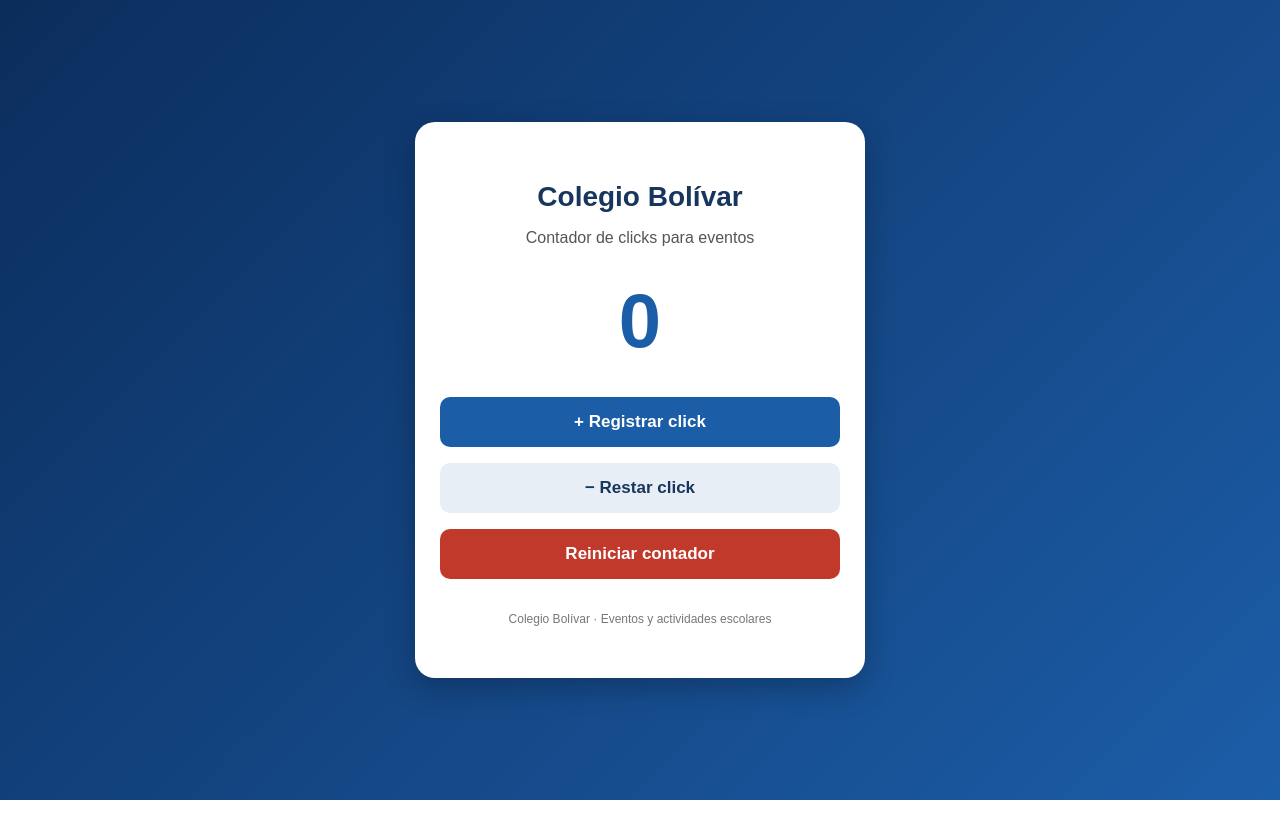
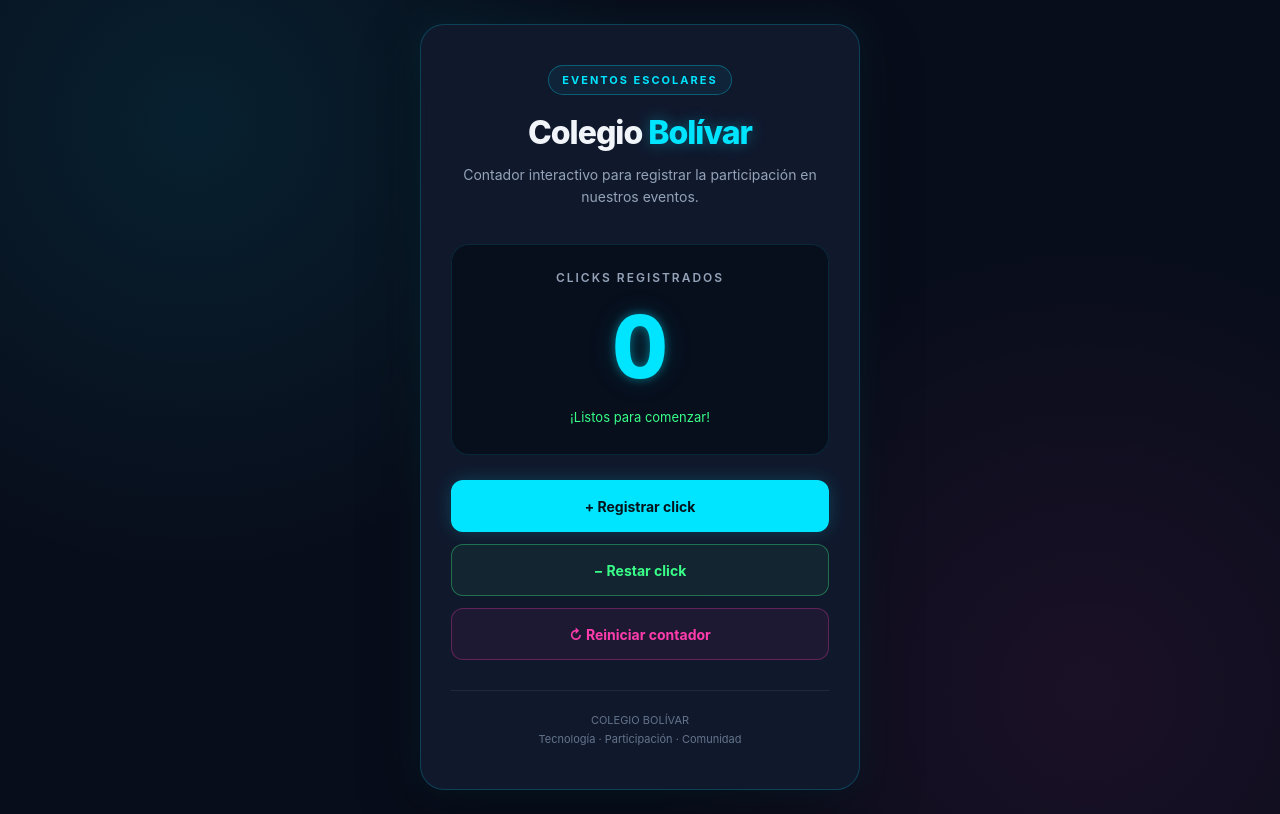
Before and after one commit to sofiarossopaz-byte/my-first-app, a plain HTML site: page index.html in a window 1280 px wide. Drawn offline with Linux system fonts and the light colour scheme.

Commit message:
v2: Estilos Dark Mode agregados en rama feature-design

```diff
--- a/index.html
+++ b/index.html
@@ -3,120 +3,261 @@
 <head>
     <meta charset="UTF-8">
     <meta name="viewport" content="width=device-width, initial-scale=1.0">
+    <meta name="theme-color" content="#080d1b">
     <title>Contador de Eventos | Colegio Bolívar</title>
+
     <style>
+        :root {
+            --fondo: #080d1b;
+            --tarjeta: #111a2e;
+            --azul-neon: #00e5ff;
+            --verde-neon: #39ff88;
+            --rosa-neon: #ff3cac;
+            --texto: #f1f5f9;
+            --texto-secundario: #94a3b8;
+            --borde: rgba(0, 229, 255, 0.2);
+        }
+
         * {
             box-sizing: border-box;
+            margin: 0;
+            padding: 0;
         }
 
         body {
-            margin: 0;
             min-height: 100vh;
             display: flex;
             justify-content: center;
             align-items: center;
-            font-family: Arial, sans-serif;
-            background: linear-gradient(135deg, #0b2d5c, #1c5da8);
-            color: #ffffff;
+            padding: 24px;
+            font-family: "Inter", "Segoe UI", Roboto, Arial, sans-serif;
+            background:
+                radial-gradient(
+                    circle at 15% 15%,
+                    rgba(0, 229, 255, 0.09),
+                    transparent 35%
+                ),
+                radial-gradient(
+                    circle at 85% 85%,
+                    rgba(255, 60, 172, 0.08),
+                    transparent 35%
+                ),
+                var(--fondo);
+            color: var(--texto);
         }
 
         .contenedor {
-            width: 90%;
-            max-width: 450px;
-            padding: 40px 25px;
+            width: 100%;
+            max-width: 440px;
+            padding: 40px 30px;
             text-align: center;
-            background: #ffffff;
-            color: #17365d;
-            border-radius: 20px;
-            box-shadow: 0 10px 30px rgba(0, 0, 0, 0.25);
+            background: rgba(17, 26, 46, 0.95);
+            border: 1px solid var(--borde);
+            border-radius: 24px;
+            box-shadow:
+                0 0 35px rgba(0, 229, 255, 0.07),
+                0 20px 60px rgba(0, 0, 0, 0.4);
+            backdrop-filter: blur(12px);
+        }
+
+        .etiqueta {
+            display: inline-block;
+            margin-bottom: 18px;
+            padding: 7px 13px;
+            border: 1px solid rgba(0, 229, 255, 0.3);
+            border-radius: 30px;
+            color: var(--azul-neon);
+            background: rgba(0, 229, 255, 0.06);
+            font-size: 11px;
+            font-weight: 700;
+            letter-spacing: 2px;
+            text-transform: uppercase;
         }
 
         h1 {
-            margin-bottom: 10px;
-            font-size: 28px;
+            margin-bottom: 12px;
+            font-size: clamp(25px, 6vw, 32px);
+            font-weight: 800;
+            letter-spacing: -1px;
         }
 
-        .subtitulo {
-            margin-bottom: 30px;
-            color: #555555;
-            font-size: 16px;
+        h1 span {
+            color: var(--azul-neon);
+            text-shadow: 0 0 15px rgba(0, 229, 255, 0.35);
+        }
+
+        .descripcion {
+            margin-bottom: 35px;
+            color: var(--texto-secundario);
+            font-size: 14px;
+            line-height: 1.6;
+        }
+
+        .contador-panel {
+            padding: 25px 15px;
+            margin-bottom: 25px;
+            background: rgba(5, 10, 23, 0.7);
+            border: 1px solid rgba(0, 229, 255, 0.12);
+            border-radius: 18px;
+        }
+
+        .contador-label {
+            color: var(--texto-secundario);
+            font-size: 12px;
+            font-weight: 600;
+            letter-spacing: 2px;
+            text-transform: uppercase;
         }
 
         .contador {
-            margin: 25px 0;
-            font-size: 76px;
-            font-weight: bold;
-            color: #1c5da8;
-            transition: transform 0.15s ease;
+            margin: 15px 0;
+            color: var(--azul-neon);
+            font-size: clamp(65px, 15vw, 86px);
+            font-weight: 800;
+            line-height: 1.1;
+            font-variant-numeric: tabular-nums;
+            text-shadow:
+                0 0 10px rgba(0, 229, 255, 0.45),
+                0 0 30px rgba(0, 229, 255, 0.15);
+            transition: transform 0.2s ease;
         }
 
         .contador.animar {
-            transform: scale(1.15);
+            transform: scale(1.08);
+        }
+
+        .estado {
+            min-height: 20px;
+            color: var(--verde-neon);
+            font-size: 13px;
+        }
+
+        .botones {
+            display: flex;
+            flex-direction: column;
+            gap: 12px;
         }
 
         button {
             width: 100%;
-            margin: 8px 0;
-            padding: 15px;
-            border: none;
-            border-radius: 10px;
-            font-size: 17px;
-            font-weight: bold;
+            min-height: 52px;
+            padding: 14px 18px;
+            border: 1px solid transparent;
+            border-radius: 12px;
+            font-family: inherit;
+            font-size: 14px;
+            font-weight: 700;
             cursor: pointer;
-            transition: background 0.2s, transform 0.2s;
+            transition:
+                transform 0.2s ease,
+                box-shadow 0.2s ease,
+                background 0.2s ease;
         }
 
         button:hover {
             transform: translateY(-2px);
         }
 
+        button:active {
+            transform: scale(0.98);
+        }
+
+        button:focus-visible {
+            outline: 2px solid white;
+            outline-offset: 4px;
+        }
+
         .boton-sumar {
-            background: #1c5da8;
-            color: #ffffff;
+            color: #03131b;
+            background: var(--azul-neon);
+            box-shadow: 0 0 18px rgba(0, 229, 255, 0.2);
         }
 
         .boton-sumar:hover {
-            background: #15477f;
+            background: #65efff;
+            box-shadow: 0 0 28px rgba(0, 229, 255, 0.4);
         }
 
         .boton-restar {
-            background: #e8eef5;
-            color: #17365d;
+            color: var(--verde-neon);
+            background: rgba(57, 255, 136, 0.06);
+            border-color: rgba(57, 255, 136, 0.35);
         }
 
         .boton-restar:hover {
-            background: #d5e0ed;
+            background: rgba(57, 255, 136, 0.13);
+            box-shadow: 0 0 18px rgba(57, 255, 136, 0.1);
         }
 
         .boton-reiniciar {
-            background: #c0392b;
-            color: #ffffff;
+            color: var(--rosa-neon);
+            background: rgba(255, 60, 172, 0.06);
+            border-color: rgba(255, 60, 172, 0.3);
         }
 
         .boton-reiniciar:hover {
-            background: #962d22;
+            background: rgba(255, 60, 172, 0.13);
+            box-shadow: 0 0 18px rgba(255, 60, 172, 0.1);
         }
 
-        .pie {
-            margin-top: 25px;
-            color: #777777;
-            font-size: 12px;
+        footer {
+            margin-top: 30px;
+            padding-top: 20px;
+            border-top: 1px solid rgba(148, 163, 184, 0.12);
+            color: #64748b;
+            font-size: 11px;
+            line-height: 1.7;
+        }
+
+        @media (max-width: 380px) {
+            .contenedor {
+                padding: 30px 20px;
+            }
+
+            h1 {
+                font-size: 25px;
+            }
+        }
+
+        @media (prefers-reduced-motion: reduce) {
+            *,
+            *::before,
+            *::after {
+                scroll-behavior: auto !important;
+                transition: none !important;
+            }
         }
     </style>
 </head>
+
 <body>
     <main class="contenedor">
-        <h1>Colegio Bolívar</h1>
-        <p class="subtitulo">Contador de clicks para eventos</p>
+        <div class="etiqueta">EVENTOS ESCOLARES</div>
+
+        <h1>Colegio <span>Bolívar</span></h1>
+
+        <p class="descripcion">
+            Contador interactivo para registrar la participación
+            en nuestros eventos.
+        </p>
+
+        <section class="contador-panel" aria-label="Contador de clicks">
+            <p class="contador-label">Clicks registrados</p>
 
             <div
+                class="contador"
                 id="contador"
-            class="contador"
                 role="status"
                 aria-live="polite"
-            aria-label="Número de clicks"
+                aria-atomic="true"
             >0</div>
 
+            <p class="estado" id="mensaje" aria-live="polite">
+                ¡Listos para comenzar!
+            </p>
+        </section>
+
+        <div class="botones">
             <button
                 class="boton-sumar"
                 id="sumar"
@@ -138,51 +279,64 @@
                 id="reiniciar"
                 type="button"
             >
-            Reiniciar contador
+                ↻ Reiniciar contador
             </button>
+        </div>
 
-        <p class="pie">
-            Colegio Bolívar · Eventos y actividades escolares
-        </p>
+        <footer>
+            COLEGIO BOLÍVAR<br>
+            Tecnología · Participación · Comunidad
+        </footer>
     </main>
 
     <script>
         // Estado inicial del contador
         let clicks = 0;
 
-        // Elementos de la interfaz
+        // Referencias a los elementos HTML
         const contador = document.getElementById("contador");
+        const mensaje = document.getElementById("mensaje");
         const botonSumar = document.getElementById("sumar");
         const botonRestar = document.getElementById("restar");
         const botonReiniciar = document.getElementById("reiniciar");
 
-        // Actualiza el número mostrado en pantalla
+        // Actualiza el número, el mensaje y la animación
         function actualizarContador() {
             contador.textContent = clicks;
 
+            if (clicks === 0) {
+                mensaje.textContent = "¡Listos para comenzar!";
+            } else if (clicks === 1) {
+                mensaje.textContent = "¡Primer click registrado!";
+            } else {
+                mensaje.textContent =
+                    `¡${clicks} clicks registrados!`;
+            }
+
+            // Reinicia la animación visual
             contador.classList.remove("animar");
-
-            // Reinicia la animación para cada actualización
             void contador.offsetWidth;
-
             contador.classList.add("animar");
         }
 
-        // Incrementa el contador
+        // Registrar un click
         botonSumar.addEventListener("click", function () {
             clicks++;
             actualizarContador();
         });
 
-        // Decrementa el contador sin permitir valores negativos
+        // Restar un click sin permitir números negativos
         botonRestar.addEventListener("click", function () {
             if (clicks > 0) {
                 clicks--;
                 actualizarContador();
+            } else {
+                mensaje.textContent =
+                    "El contador ya está en cero.";
             }
         });
 
-        // Reinicia el contador a cero
+        // Reiniciar el contador
         botonReiniciar.addEventListener("click", function () {
             clicks = 0;
             actualizarContador();
```
Lines whose indentation alone changed are shown as unchanged.
